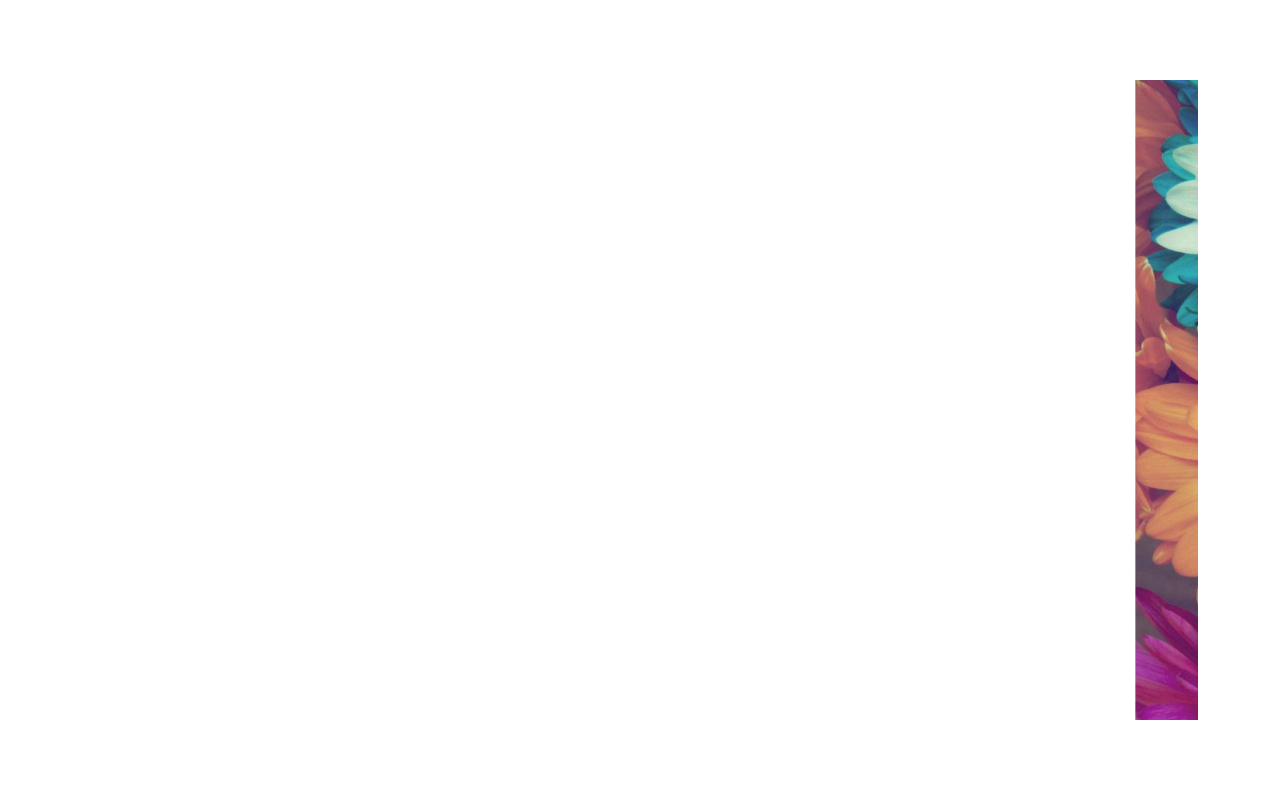
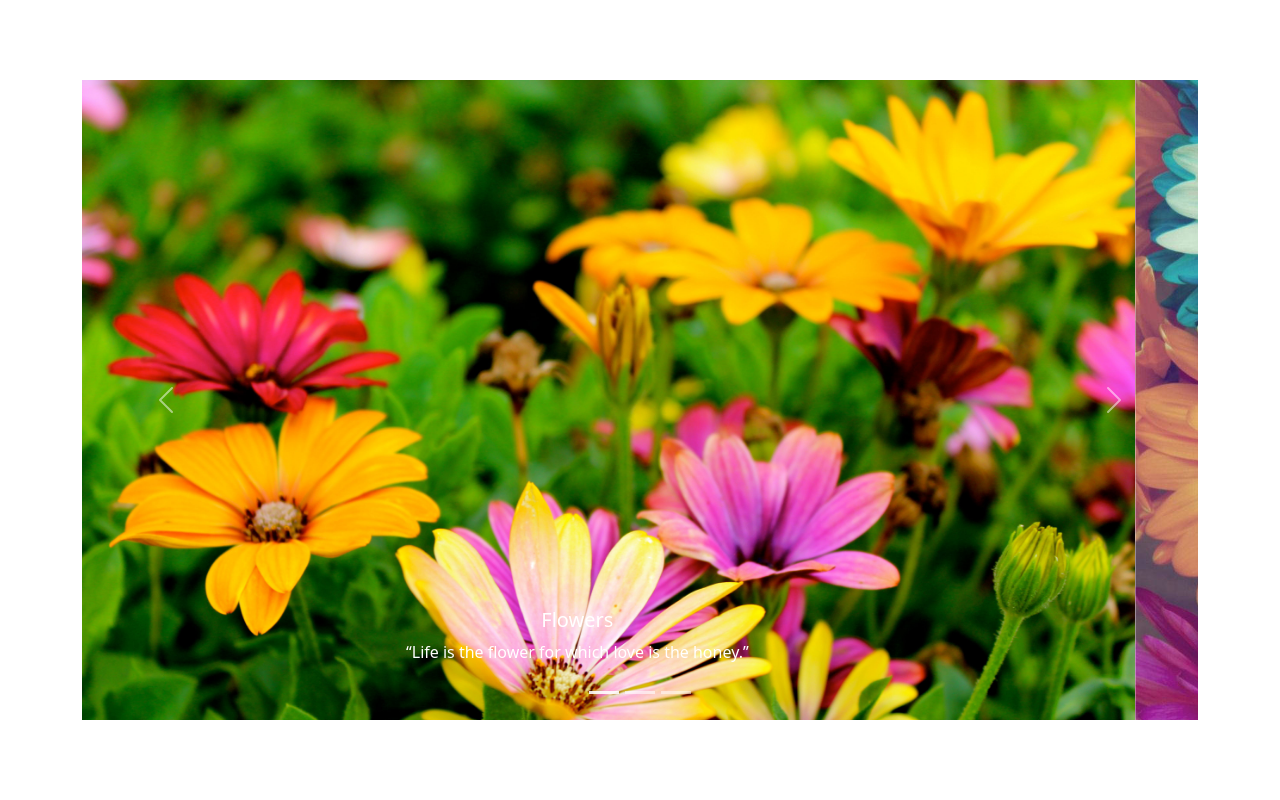
Before and after one commit to oviyasenthilkumar/carousel-Bootstrap, a plain HTML site: page index.html in a window 1280 px wide. Shown: the top 800 px of the page. Drawn offline with nearby package versions, Linux system fonts and the light colour scheme.

Commit message:
Update index.html

```diff
--- a/index.html
+++ b/index.html
@@ -18,7 +18,7 @@
 	  </div>
 	  <div class="carousel-inner">
 		<div class="carousel-item active">
-		  <img src="images/1.jpeg" class="d-block w-100" alt="...">
+		  <img src="images/1.jpg" class="d-block w-100" alt="...">
 		  <div class="carousel-caption d-none d-md-block">
 			<h5>Flowers</h5>
 			<p>“Life is the flower for which love is the honey.” </p>
```
